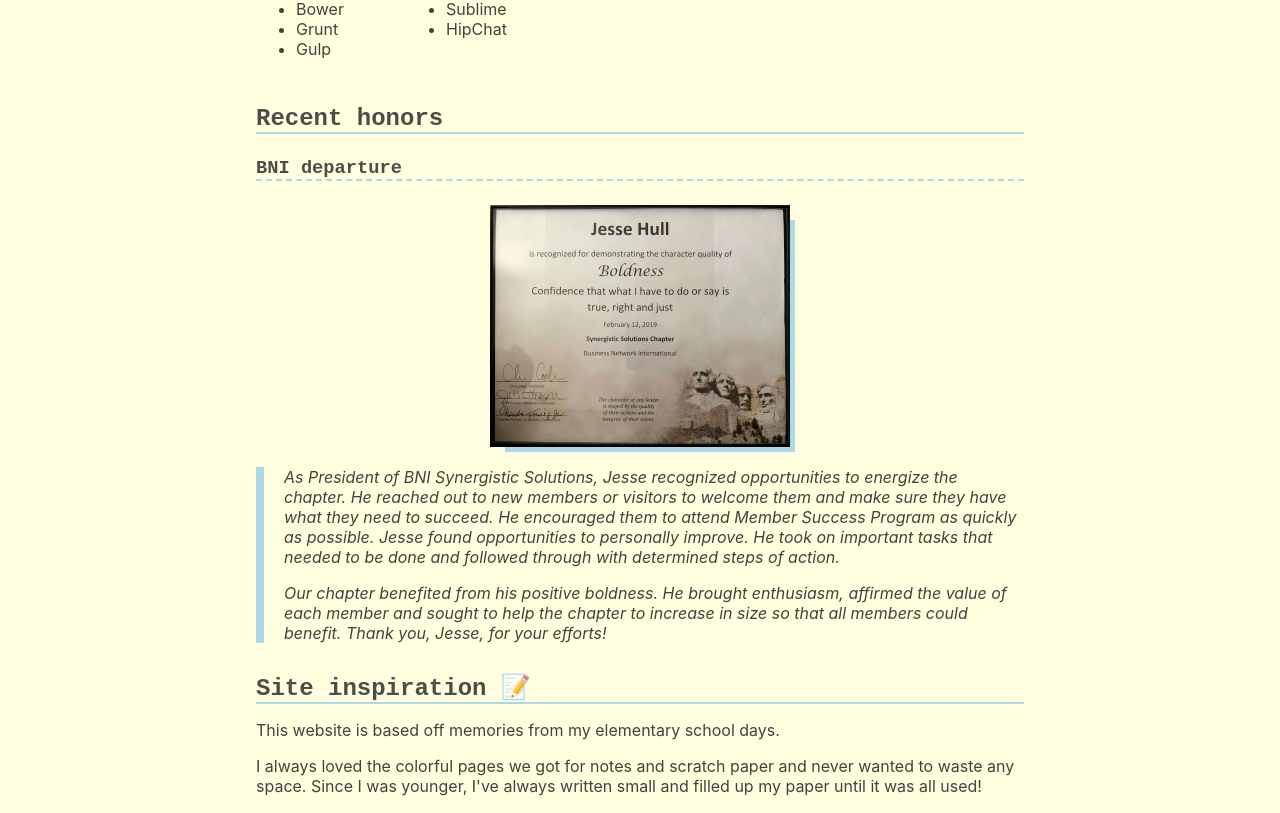
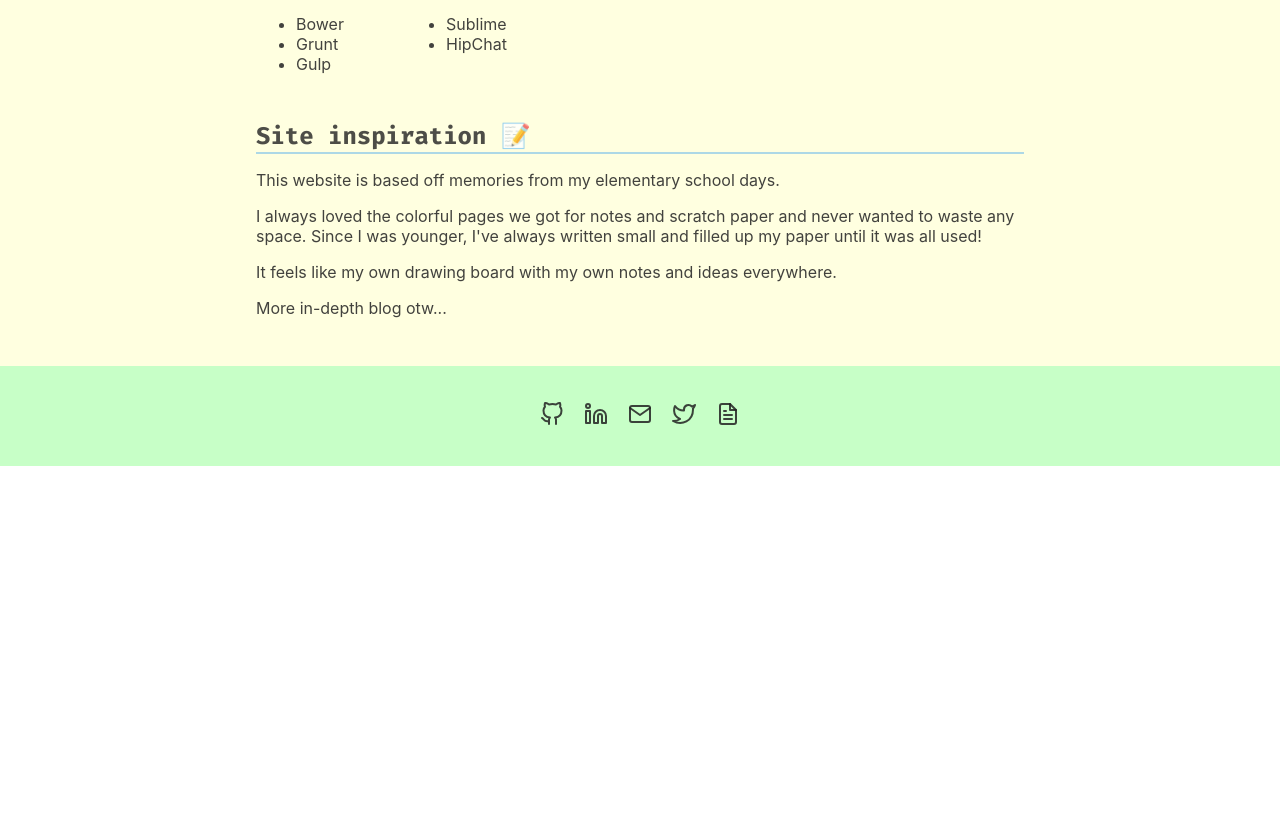
Before and after one commit to jsehull/personal-site, a Next.js app: page /about in a window 1280 px wide. Shown: the part 737-1550 px from the top of the page. After the commit the page ends 1203 px from the top, so only its background shows below. Built offline with nearby package versions, Linux system fonts and the light colour scheme.

Commit message:
add <Layout>, <BlogLatest>, css

```diff
--- /dev/null
+++ b/components/BlogLatest.js
@@ -0,0 +1,17 @@
+import styled from '@emotion/styled'
+
+const Title = styled.h3`
+  font-style: italic;
+`
+
+const BlogLatest = () => {
+  return (
+    <>
+      <Title>Writing for an Audience of One</Title>
+      <Title>A Simple Case for Standard JS</Title>
+      <Title>Writing for an Audience of One</Title>
+    </>
+  )
+}
+
+export default BlogLatest
--- /dev/null
+++ b/components/Layout.js
@@ -0,0 +1,28 @@
+import Head from 'next/head'
+import Header from './Header'
+import Footer from './Footer'
+
+const Layout = ({ children, title = 'Jesse Hull' }) => {
+  return (
+    <div>
+      <Head>
+        <title>{title}</title>
+        <meta charSet='utf-8' />
+        <meta name='viewport' content='initial-scale=1.0, width=device-width' />
+        <link rel='icon' href='/images/favicon.ico' />
+        <link
+          href='https://fonts.googleapis.com/css2?family=Fira+Code:wght@400;700&display=swap'
+          rel='stylesheet'
+        />
+      </Head>
+
+      <Header />
+
+      {children}
+
+      <Footer />
+    </div>
+  )
+}
+
+export default Layout
--- a/pages/about.js
+++ b/pages/about.js
@@ -1,6 +1,5 @@
 import styled from '@emotion/styled'
-import Header from '../components/Header'
-import Footer from '../components/Footer'
+import Layout from '../components/Layout'
 import Section from '../components/Section'
 import theme from '../styles/theme'
 
@@ -26,18 +25,6 @@ const Article = styled.article`
   }
 `
 
-const Honor = styled.div``
-
-const ImageBox = styled.div`
-  width: 100%;
-  text-align: center;
-
-  img {
-    width: 300px;
-    box-shadow: ${theme.misc.shadow};
-  }
-`
-
 const TextBox = styled.div`
   padding-left: 20px;
   border-left: 8px solid ${theme.colors.blueLines};
@@ -49,9 +36,7 @@ const TextBox = styled.div`
 
 const about = () => {
   return (
-    <>
-      <Header />
-
+    <Layout title='About - Jesse Hull'>
       <Section bg='yellow'>
         <Article>
           <h1>About me</h1>
@@ -155,34 +140,6 @@ const about = () => {
         </Article>
 
         <Article>
-          <h2>Recent honors</h2>
-          <Honor>
-            <h3>BNI departure</h3>
-            <ImageBox>
-              <img src='/images/site/bni-bold.jpeg' alt='Boldness' />
-            </ImageBox>
-            <TextBox>
-              <p>
-                As President of BNI Synergistic Solutions, Jesse recognized
-                opportunities to energize the chapter. He reached out to new
-                members or visitors to welcome them and make sure they have what
-                they need to succeed. He encouraged them to attend Member
-                Success Program as quickly as possible. Jesse found
-                opportunities to personally improve. He took on important tasks
-                that needed to be done and followed through with determined
-                steps of action.
-              </p>
-              <p>
-                Our chapter benefited from his positive boldness. He brought
-                enthusiasm, affirmed the value of each member and sought to help
-                the chapter to increase in size so that all members could
-                benefit. Thank you, Jesse, for your efforts!
-              </p>
-            </TextBox>
-          </Honor>
-        </Article>
-
-        <Article>
           <h2>Site inspiration 📝</h2>
           <p>
             This website is based off memories from my elementary school days.
@@ -199,9 +156,7 @@ const about = () => {
           <p>More in-depth blog otw...</p>
         </Article>
       </Section>
-
-      <Footer />
-    </>
+    </Layout>
   )
 }
 
--- a/pages/index.js
+++ b/pages/index.js
@@ -1,23 +1,11 @@
-import Head from 'next/head'
-import Header from '../components/Header'
-import Footer from '../components/Footer'
+import Layout from '../components/Layout'
 import Section from '../components/Section'
+import BlogLatest from '../components/BlogLatest'
 import RecentWork from '../components/RecentWork'
 
 const Index = () => {
   return (
-    <>
-      <Head>
-        <title>Jesse Hull</title>
-        <link rel='icon' href='/images/favicon.ico' />
-        <link
-          href='https://fonts.googleapis.com/css2?family=Fira+Code:wght@400;700&display=swap'
-          rel='stylesheet'
-        />
-      </Head>
-
-      <Header />
-
+    <Layout>
       <Section bg='yellow'>
         <h1>Hey, I'm Jesse</h1>
         <p>
@@ -31,16 +19,14 @@ const Index = () => {
 
       <Section bg='purple'>
         <h2>Latest articles</h2>
-        <p>coming soon...</p>
+        <BlogLatest />
       </Section>
 
       <Section bg='blue'>
         <h2>Recent activity</h2>
         <RecentWork data='personal' />
       </Section>
-
-      <Footer />
-    </>
+    </Layout>
   )
 }
 
```
Also changed, not shown: components/RecentWork.js (+8 -6 lines), pages/blog.js (+4 -9 lines), pages/work.js (+3 -8 lines).
